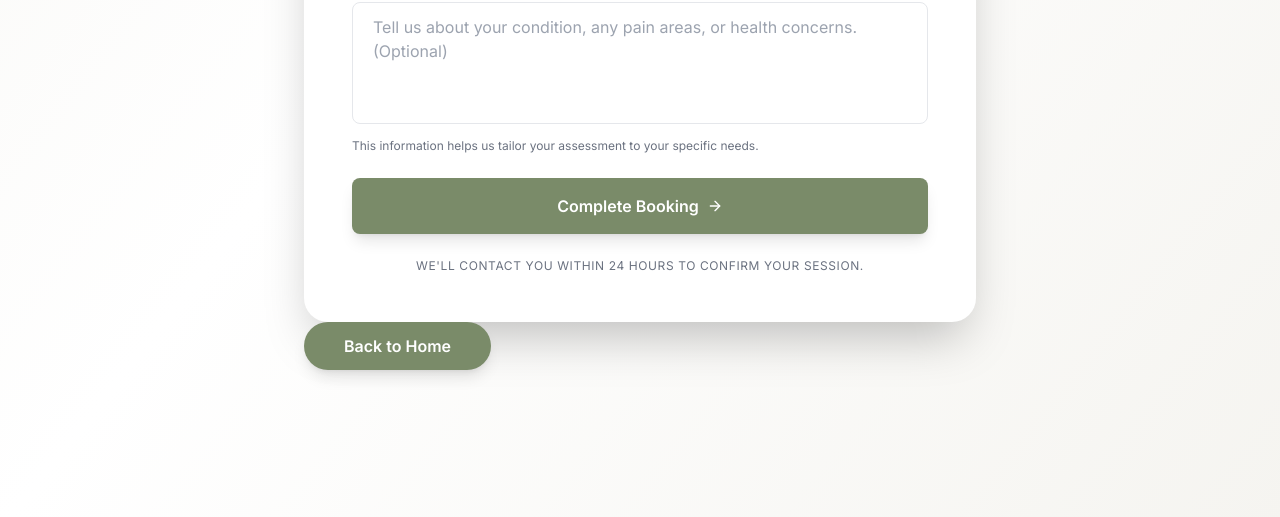
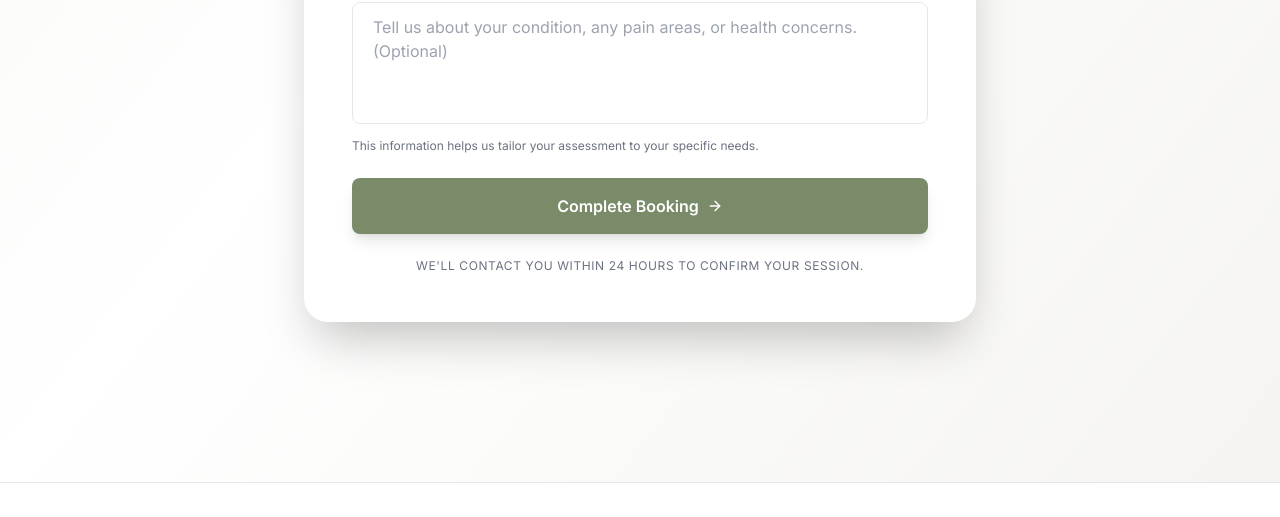
Before and after one commit to Kyoko-Funk/petros-bio, a plain HTML site: page book-now.html in a window 1280 px wide. Shown: the part 1574-2091 px from the top of the page. Drawn offline with nearby package versions, Linux system fonts and the light colour scheme; a web font is replaced by a local one.

Commit message:
Remove duplicate Back to Home button

```diff
--- a/book-now.html
+++ b/book-now.html
@@ -396,11 +396,6 @@
                     </div>
                 </div>
 
-                    <a href="index.html" class="inline-block bg-petros-green text-white px-10 py-3 rounded-full font-bold hover:bg-petros-slate transition-all shadow-lg hover:shadow-xl">
-                        Back to Home
-                    </a>
-                </div>
-
                 <!-- Patient Information Form CTA (shown after booking) -->
                 <div id="patient-form-cta" class="hidden bg-white rounded-3xl p-8 md:p-12 shadow-2xl border-2 border-petros-green mt-8 relative overflow-hidden">
                     <!-- Decorative background -->
```
